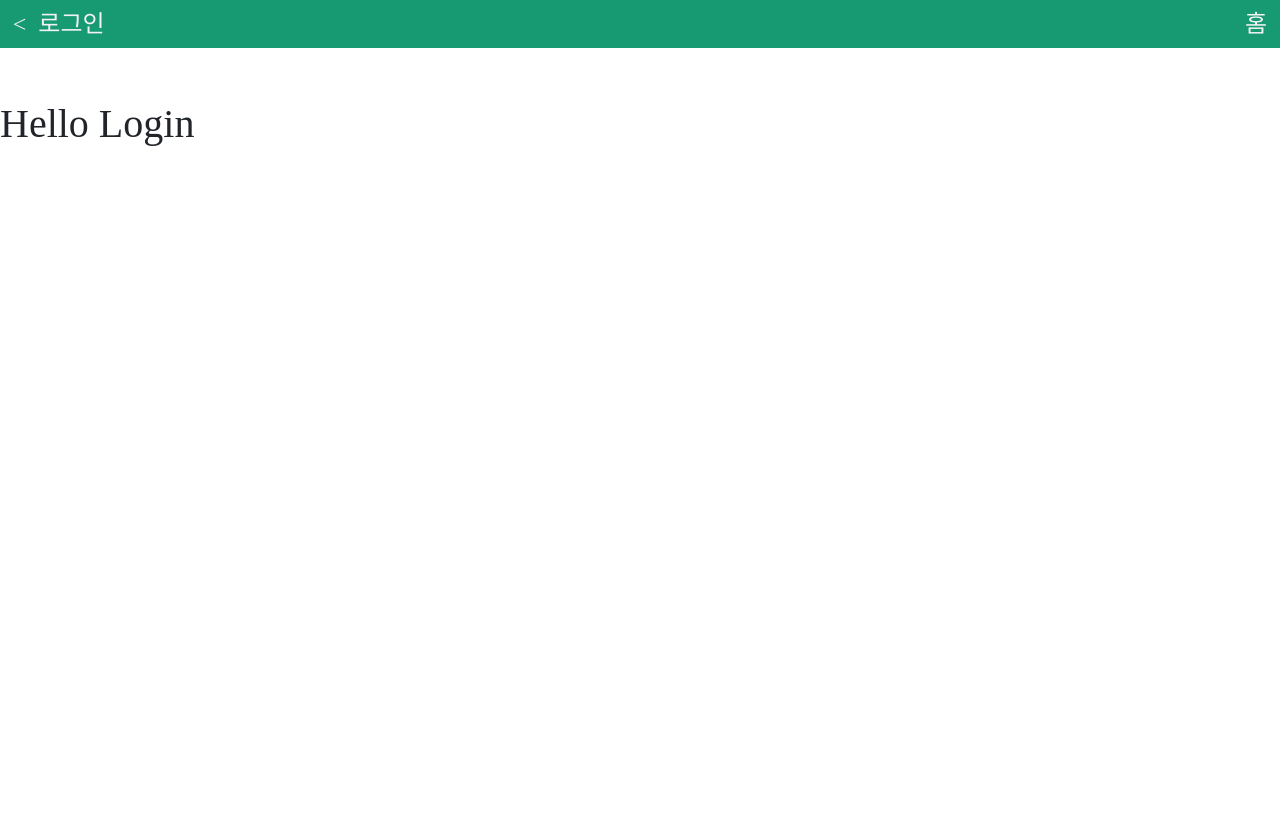
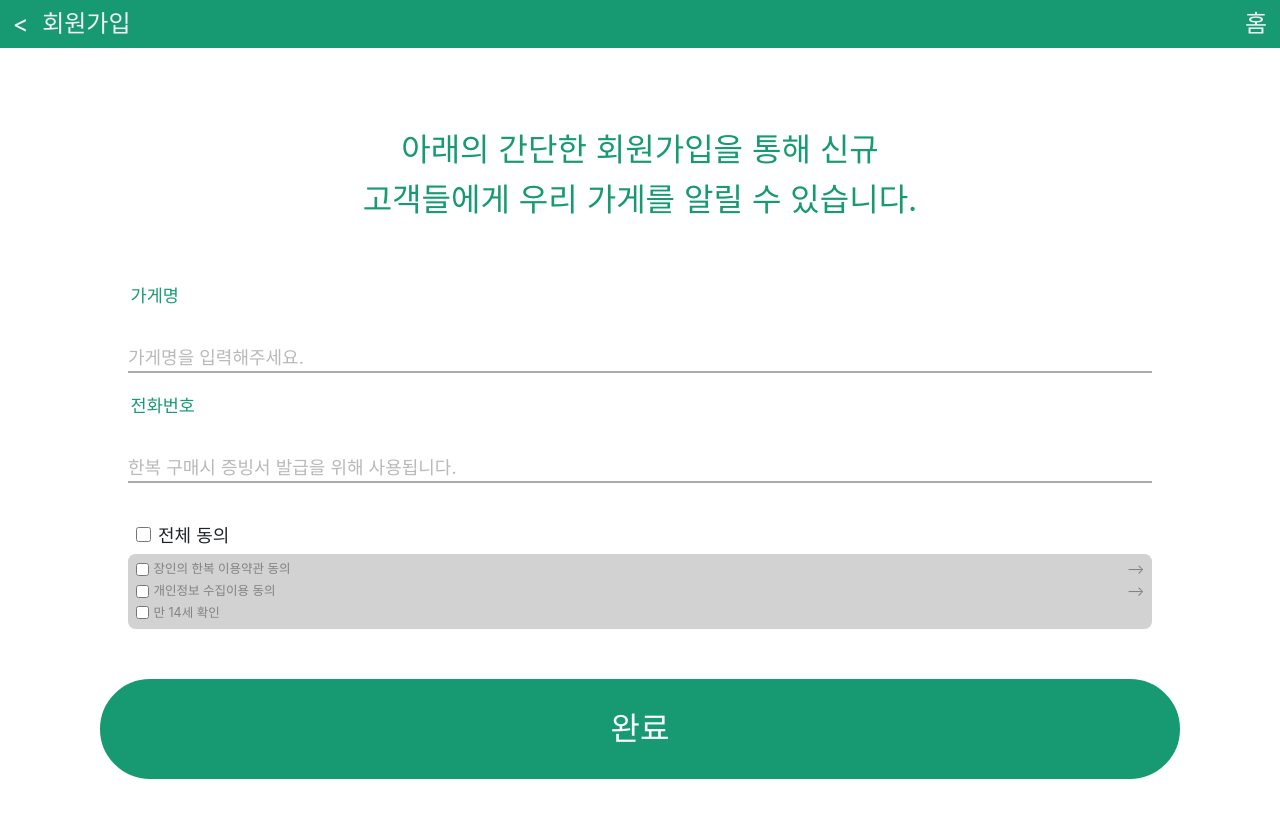
Before and after one commit to jinkyolee/hsok-admin, a React (Create React App) app: page /signup in a window 1280 px wide. Before the commit this address led to /users. Shown: the top 818 px of the page. Built offline with nearby package versions, Linux system fonts and the light colour scheme.

Commit message:
finished rendering sign up page in react

```diff
--- a/src/App.css
+++ b/src/App.css
@@ -1,5 +1,6 @@
 * {
-  font-family: "Times New Roman", Times, serif;
+  font-family: -apple-system, BlinkMacSystemFont, "Segoe UI", Roboto, Oxygen,
+    Ubuntu, Cantarell, "Open Sans", "Helvetica Neue", sans-serif !important;
 }
 
 a {
--- a/src/App.js
+++ b/src/App.js
@@ -8,8 +8,9 @@ import AnsweredReqs from "./js/routes/AnsweredRequests";
 import RequestDetail from "./js/routes/RequestDetail";
 import AnswerDetail from "./js/routes/AnswerDetail";
 import AnswerPage from "./js/routes/AnswerPage";
+import SignUpPage from "./js/routes/SignUpPage";
+import NoMatch from "./js/routes/NoMatch";
 import LoginPage from "./js/routes/LoginPage";
-import NoMatch from "./js/routes/NoMatch";
 
 const authRoutes = (
   <Switch>
@@ -27,9 +28,14 @@ const guestRoutes = (location, loginCallback) => {
   return (
     <Switch>
       <Route path="/" exact={true} component={Home} />
-      <Route path="/users" component={LoginPage} />
+      <Route path="/login" exact component={LoginPage} />
+      <Route
+        path="/signup"
+        component={SignUpPage}
+        loginCallback={loginCallback}
+      />
       <Route path="*">
-        <Redirect to={{ pathname: "/users", state: { referrer: location } }} />
+        <Redirect to={{ pathname: "/login", state: { referrer: location } }} />
       </Route>
     </Switch>
   );
--- a/src/css/components/Button.css
+++ b/src/css/components/Button.css
@@ -47,6 +47,13 @@
     margin: 50px 0 50px 0;
     font-size: xx-large;
   }
+
+  .button--diff {
+    width: 1080px;
+    height: 100px;
+    margin: 50px 0 50px 0;
+    font-size: xx-large;
+  }
 }
 
 /* For mobile screens */
@@ -66,4 +73,11 @@
     margin: 30px 0 25px 0;
     font-size: larger;
   }
+
+  .button--diff {
+    width: 95%;
+    height: 60px;
+    margin: 30px 0 0 0;
+    font-size: larger;
+  }
 }
--- /dev/null
+++ b/src/css/routes/SignUpPage.css
@@ -0,0 +1,129 @@
+.explanation {
+  text-align: center;
+  line-height: 25px;
+  color: rgb(23, 154, 114);
+  font-size: 17.5px;
+  width: 80%;
+}
+
+.signup-form {
+  margin-top: 37.5px;
+  display: flex;
+  flex-direction: column;
+  justify-content: center;
+  align-items: center;
+  width: 80%;
+}
+
+.input-container {
+  margin-top: 2%;
+  width: 100%;
+  display: flex;
+  flex-direction: column;
+  align-items: center;
+}
+
+.checkbox-content {
+  margin-top: 37.5px;
+}
+
+.input-name {
+  display: block;
+  color: rgb(23, 154, 114);
+  margin: 0 0 3.5% 0.5%;
+  width: 100%;
+  font-size: 17.5px;
+}
+
+.text-input {
+  width: 100%;
+  height: 27.5px;
+  border: 2px solid #aaaaaa;
+  font-size: 18px;
+  border-left: 0;
+  border-top: 0;
+  border-right: 0;
+  padding: 0;
+}
+
+.text-input::placeholder {
+  color: rgb(185, 185, 185);
+}
+
+.checkbox-content {
+  width: 100%;
+}
+
+.agree-all-container {
+  display: flex;
+  align-items: center;
+  justify-content: space-between;
+  height: 24px;
+  width: 95px;
+}
+
+#check-big {
+  width: 15px;
+  height: 15px;
+  margin-left: 7.5px;
+}
+
+#check-big__lab {
+  margin-top: 1.5px;
+  margin-left: 7.5px;
+  font-size: 18px;
+  text-align: center;
+  margin: 1.5px 0 0 7.5px;
+}
+
+.checkboxes {
+  display: flex;
+  flex-direction: column;
+  padding: 5px 7.5px 5px 7.5px;
+  background-color: rgb(210, 210, 210);
+  border-radius: 7.5px;
+  margin-top: 5px;
+  height: 75px;
+  justify-content: space-around;
+}
+
+.check-small__lab {
+  display: inline;
+  font-size: 12.5px;
+  margin: 0 0 0 5px;
+  color: rgb(130, 130, 130);
+}
+
+.check-container {
+  display: flex;
+  justify-content: space-between;
+}
+
+.term-link {
+  text-decoration: none;
+  font-size: small;
+  color: rgb(130, 130, 130);
+}
+
+.check-column {
+  display: flex;
+  align-items: center;
+}
+
+@media screen and (max-width: 840px) {
+}
+
+@media screen and (max-width: 330px) {
+  .explanation {
+    margin-top: 15px;
+  }
+}
+
+@media screen and (min-width: 840px) {
+  .explanation {
+    height: 100px;
+    margin-top: 15%;
+    font-size: xx-large;
+    line-height: 50px;
+  }
+}
--- a/src/js/components/AnswerSet.js
+++ b/src/js/components/AnswerSet.js
@@ -66,7 +66,7 @@ function setTemplate(props) {
             {console.log(`Key is ${props.order} for textarea: ${nameTag}`)}
             <img src={buttonImage} className="add-img-button__image" alt="" />
           </button>
-          <input type="file" key={props.order} id="fileInput" hidden />
+          <input type="file" key={props.order} name={title} hidden />
         </div>
       </section>
     );
--- /dev/null
+++ b/src/js/components/CheckboxContainer.js
@@ -0,0 +1,57 @@
+import React from "react";
+import { Link } from "react-router-dom";
+
+const setContent = (order) => {
+  let name, text, link;
+
+  if (order === 0) {
+    name = "term-use";
+    text = "장인의 한복 이용약관 동의";
+    link = "/link-to-terms";
+  } else if (order === 1) {
+    name = "personal-info";
+    text = "개인정보 수집이용 동의";
+    link = "/link-to-personal";
+  } else if (order === 2) {
+    name = "age-confirm";
+    text = "만 14세 확인";
+    link = null;
+  }
+
+  return { name, text, link };
+};
+
+const CheckboxSmall = (props) => {
+  const { name, text, link } = setContent(props.order);
+
+  return (
+    <div className="check-container">
+      <div className="check-column">
+        <input type="checkbox" className="check-small" name={name} required />
+        <label className="check-small__lab" name={name}>
+          {text}
+        </label>
+      </div>
+      {link ? (
+        <Link to={link} className="term-link">
+          ⟶
+        </Link>
+      ) : null}
+    </div>
+  );
+};
+
+const CheckboxBig = () => {
+  return (
+    <div className="check-container">
+      <div className="check-column">
+        <input type="checkbox" name="agree-all" id="check-big" />
+        <label id="check-big__lab" htmlFor="agree-all">
+          전체 동의
+        </label>
+      </div>
+    </div>
+  );
+};
+
+export { CheckboxSmall, CheckboxBig };
--- /dev/null
+++ b/src/js/components/InputContainer.js
@@ -0,0 +1,38 @@
+import React from "react";
+
+const setContent = (order) => {
+  let name, placeholder, content;
+
+  if (order === 0) {
+    name = "store-name";
+    placeholder = "가게명을 입력해주세요.";
+    content = "가게명";
+  } else if (order === 1) {
+    name = "phone-number";
+    placeholder = "한복 구매시 증빙서 발급을 위해 사용됩니다.";
+    content = "전화번호";
+  }
+
+  return { name, placeholder, content };
+};
+
+const InputContainer = (props) => {
+  let { name, placeholder, content } = setContent(props.order);
+
+  return (
+    <div className="input-container">
+      <label className="input-name bottom-item--mob" htmlFor={name}>
+        {content}
+      </label>
+      <input
+        type="text"
+        className="text-input"
+        name={name}
+        form="signup-form"
+        placeholder={placeholder}
+      />
+    </div>
+  );
+};
+
+export default InputContainer;
--- a/src/js/components/Navigation.js
+++ b/src/js/components/Navigation.js
@@ -1,14 +1,14 @@
 import React, { useState, useEffect } from "react";
 import "../../css/components/Navigation.css";
 import { Link } from "react-router-dom";
-import useSetTabs from "../hooks/useSetTabs";
+import useNavTabs from "../hooks/useNavTabs";
 import useSetNavType from "../hooks/useSetNavType";
 
 const Navigation = (props) => {
   const [template, setTemplate] = useState("");
   const { children, location } = props,
     { pathname } = location;
-  const { link, title, status } = useSetTabs(pathname);
+  const { link, title, status } = useNavTabs(pathname);
   const tagType = useSetNavType();
 
   useEffect(() => {
--- a/src/js/hooks/useSetTabs.js
+++ b/src/js/hooks/useNavTabs.js
@@ -1,7 +1,7 @@
-// Custom Hooks for setting tab elements
+// Personal Hooks for setting tab elements
 import { useState, useEffect } from "react";
 
-const useSetTabs = (url) => {
+const useNavTabs = (url) => {
   const [link, setLink] = useState(""),
     [title, setTitle] = useState(""),
     [classTag, setClassTag] = useState(""),
@@ -28,9 +28,13 @@ const useSetTabs = (url) => {
       setLink("/answered-requests");
       setTitle("답변보기");
       setClassTag("column");
-    } else if (url === "/users") {
+    } else if (url === "/login") {
       setLink("");
       setTitle("로그인");
+      setClassTag("column");
+    } else if (url === "/signup") {
+      setLink("/login");
+      setTitle("회원가입");
       setClassTag("column");
     }
 
@@ -48,4 +52,4 @@ const useSetTabs = (url) => {
   return { link, title, classTag, status };
 };
 
-export default useSetTabs;
+export default useNavTabs;
--- a/src/js/routes/AnswerPage.js
+++ b/src/js/routes/AnswerPage.js
@@ -15,7 +15,10 @@ class AnswerPage extends React.Component {
 
   render() {
     return (
-      <form className="answer-sheet top-item--mob top-item--desk">
+      <form
+        className="answer-sheet top-item--mob top-item--desk"
+        name="answerSheet"
+      >
         <AnswerSet key={1} order={1} answered={false} />
         <AnswerSet key={2} order={2} answered={false} />
         <AnswerSet key={3} order={3} answered={false} />
--- a/src/js/routes/LoginPage.js
+++ b/src/js/routes/LoginPage.js
@@ -1,5 +1,7 @@
 import React from "react";
 
-export default function LoginPage() {
-  return <h1 style={{ marginTop: 100 }}>Hello Login</h1>;
-}
+const LoginPage = () => {
+  return <h1 style={{ marginTop: "100px" }}>Fuck</h1>;
+};
+
+export default LoginPage;
--- /dev/null
+++ b/src/js/routes/SignUpPage.js
@@ -0,0 +1,34 @@
+import React from "react";
+import InputContainer from "../components/InputContainer";
+import { CheckboxSmall, CheckboxBig } from "../components/CheckboxContainer";
+import "../../css/routes/SignUpPage.css";
+
+const LoginPage = () => {
+  return (
+    <div className="home-content">
+      <div className="explanation">
+        아래의 간단한 회원가입을 통해 신규 <br />
+        고객들에게 우리 가게를 알릴 수 있습니다.
+      </div>
+      <form className="signup-form" name="signup-form">
+        <InputContainer order={0} />
+        <InputContainer order={1} />
+        <div className="checkbox-content">
+          <CheckboxBig />
+          <div className="checkboxes">
+            <CheckboxSmall order={0} />
+            <CheckboxSmall order={1} />
+            <CheckboxSmall order={2} />
+          </div>
+        </div>
+        <input
+          type="submit"
+          className="button button--diff button--new"
+          value="완료"
+        />
+      </form>
+    </div>
+  );
+};
+
+export default LoginPage;
```
